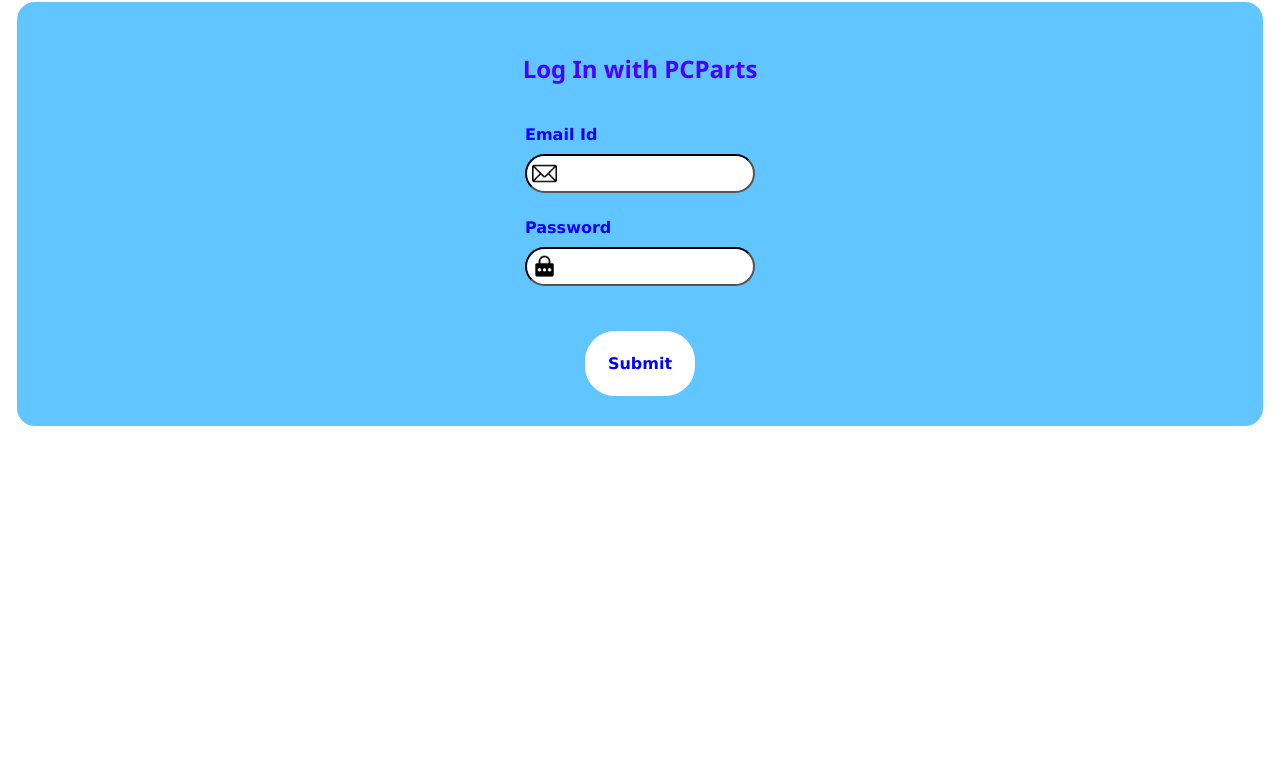
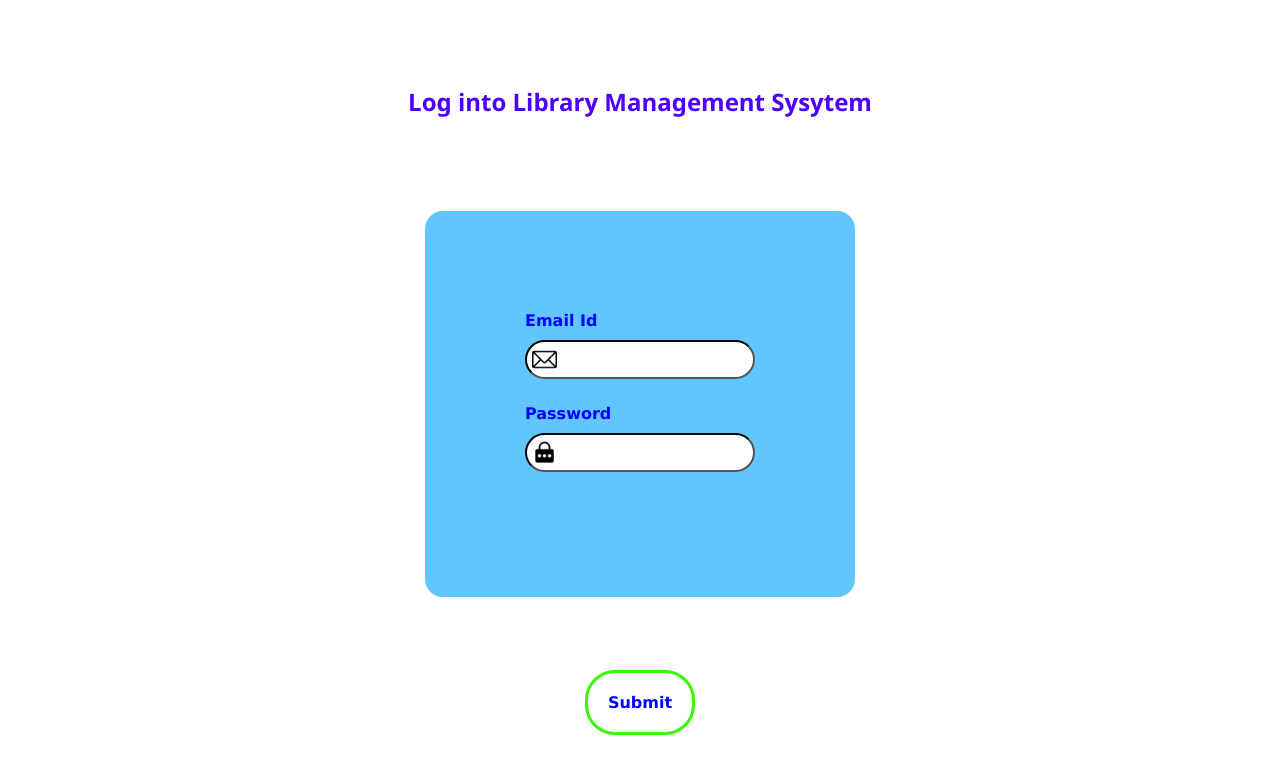
Before and after one commit to rupamdebnath627/library-management-app, a React (Vite) app: page /login in a window 1280 px wide. Shown: the top 774 px of the page. Built offline with nearby package versions, Linux system fonts and the light colour scheme.

Commit message:
login page updated

```diff
--- a/src/Components/Authentication/LoginForm.css
+++ b/src/Components/Authentication/LoginForm.css
@@ -1,17 +1,17 @@
 .loginform-container {
   display: grid;
-  max-height: 800px;
+  height: 100vh;
   min-width: 300px;
-  border: solid rgb(255, 255, 255) 2px;
-  border-radius: 20px;
-  background-color: rgb(97, 197, 255);
   place-items: center;
   padding: 30px;
 }
 
 .loginform {
   display: grid;
-  padding: 20px;
+  padding: 100px;
+  border: solid rgb(255, 255, 255) 2px;
+  border-radius: 20px;
+  background-color: rgb(97, 197, 255);
 }
 
 .login-heading {
@@ -67,7 +67,7 @@
   color: rgb(0, 4, 255);
   background-color: white;
   padding: 20px;
-  border: solid white;
+  border: solid rgb(58, 248, 0);
   border-radius: 30px;
   transition: all 0.3s;
 }
--- a/src/Components/Authentication/LoginForm.jsx
+++ b/src/Components/Authentication/LoginForm.jsx
@@ -34,7 +34,7 @@
 
   return (
     <div className="loginform-container">
-      <div className="login-heading">Log In with PCParts</div>
+      <div className="login-heading">Log into Library Management Sysytem</div>
       <div className="loginform">
         <label htmlFor="emailfield">Email Id</label>
         <input
```
